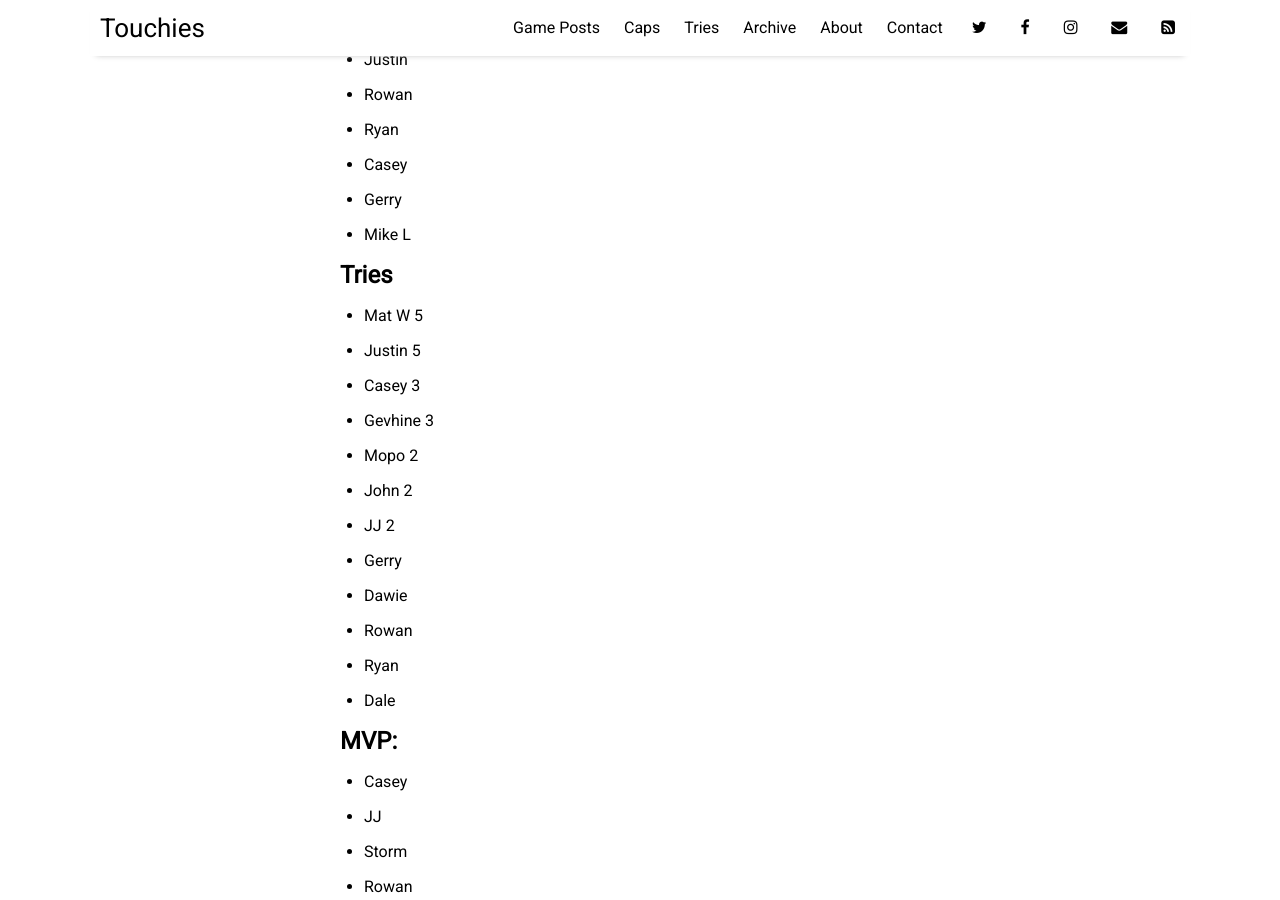
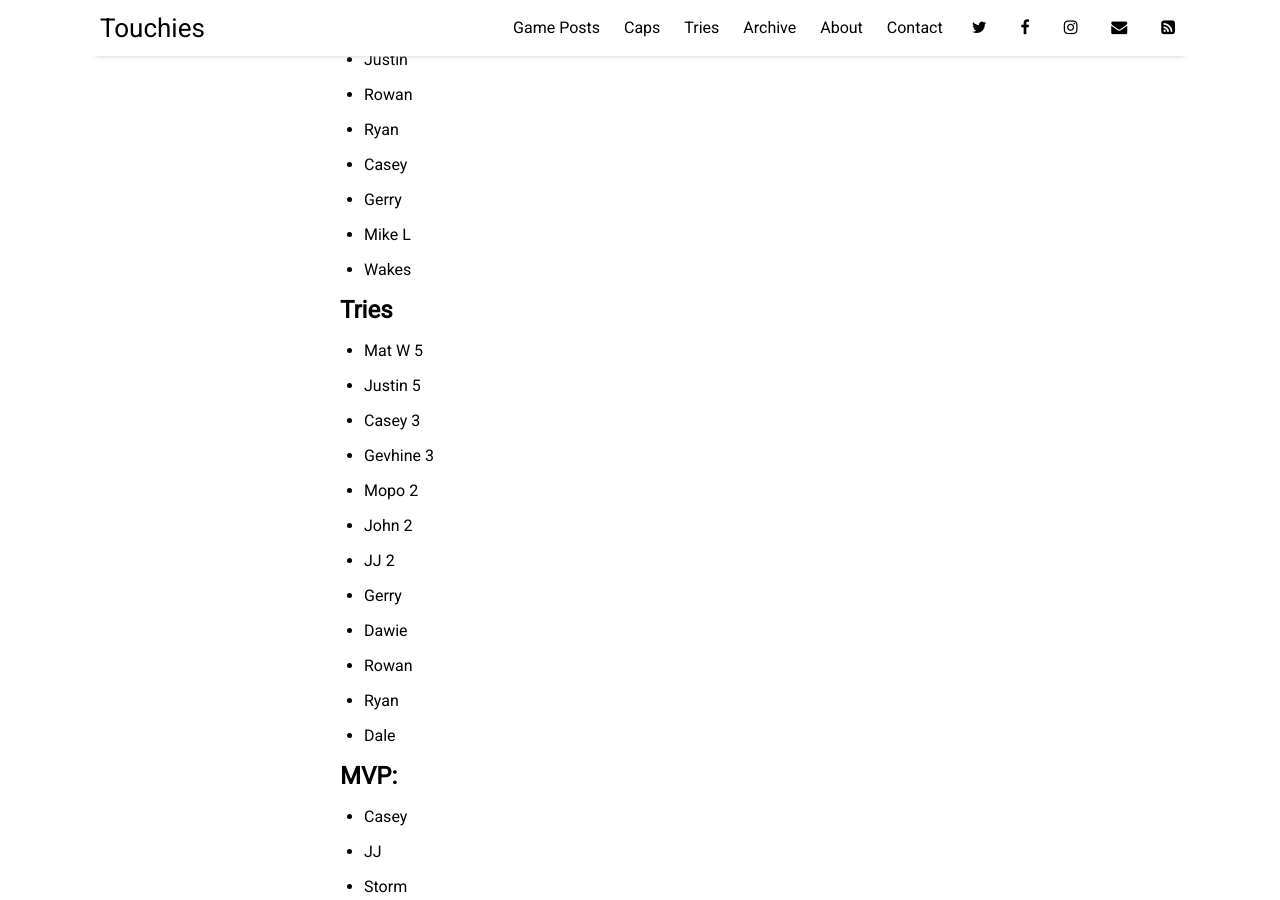
Before and after one commit to sundayrugby/sundayrugby.github.io, a Jekyll site: the page built from _posts/2023-08-27-BH.md, in a window 1280 px wide and 900 px high, scrolled down 973 px. Built offline with Jekyll 4.4.1, drawn with Linux system fonts in a browser that asks for light colours; nearby versions of some CDN libraries.

Commit message:
Update 2023-08-27-BH.md

```diff
--- a/_posts/2023-08-27-BH.md
+++ b/_posts/2023-08-27-BH.md
@@ -29,6 +29,7 @@ image: 2023_08_27.jpg
  * Casey
  * Gerry
  * Mike L
+ * Wakes
 
 ## Tries
 
```
